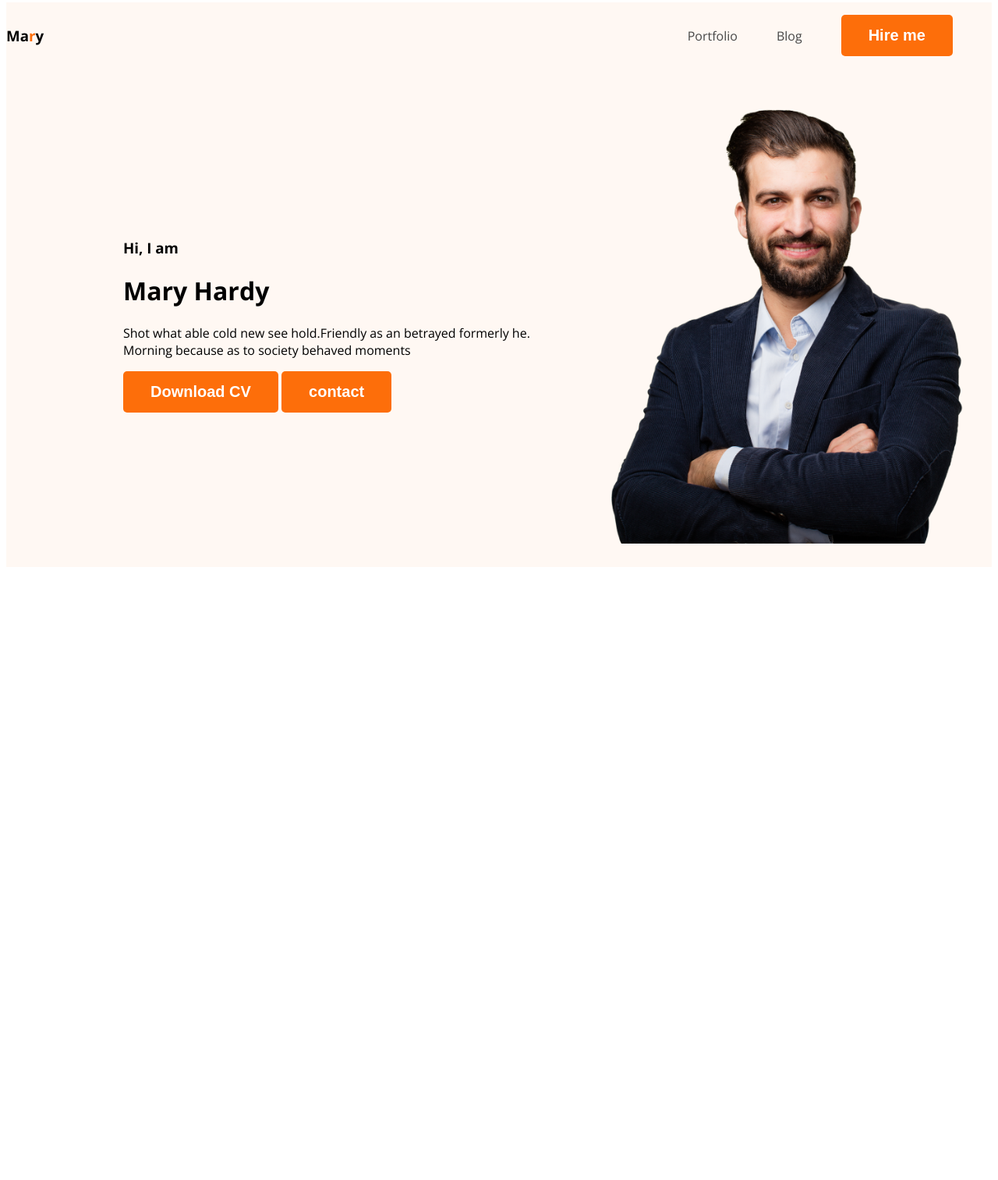
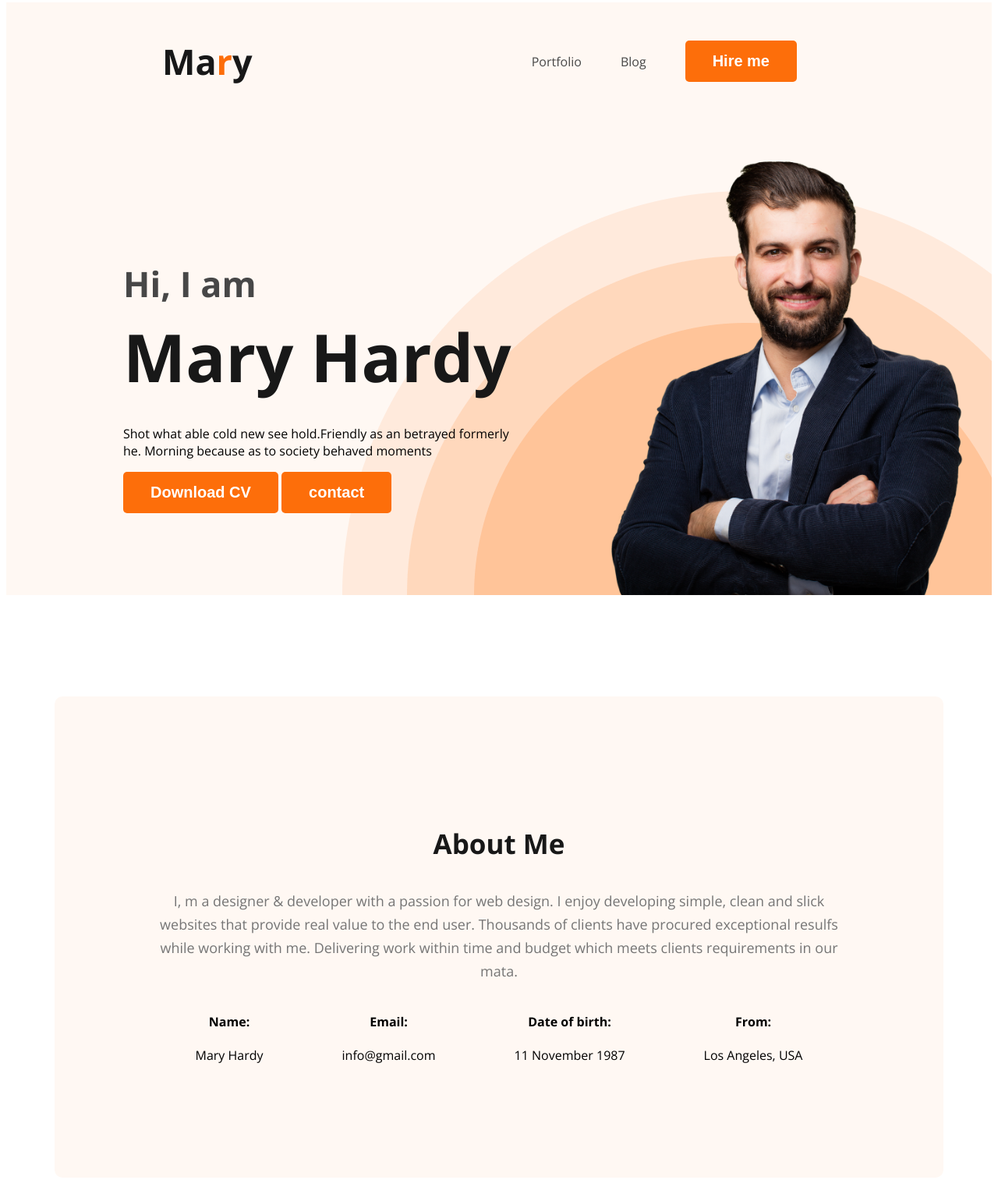
Before and after one commit to ashimsarkar1512/webdeveloper-protfolio, a plain HTML site: page index.html in a window 1280 px wide. Shown: the part 5-1518 px from the top of the page at 78% size. Before the commit the page ends 800 px from the top, so only its background shows below. Drawn offline with nearby package versions, Linux system fonts and the light colour scheme.

Commit message:
added about information

```diff
--- a/index.html
+++ b/index.html
@@ -20,10 +20,10 @@
                         </ul>
             </nav>
             <div class="banner">
-                        <div>
+                        <div class="banner-contant">
                                     <h3 class="banner-greeting">Hi, I  am</h3>
                                     <h1 class="banner-title">Mary Hardy</h1>
-                                    <p>Shot what able cold new see hold.Friendly as an betrayed formerly he. Morning because as to society behaved moments</p>
+                                    <p class="banner-description">Shot what able cold new see hold.Friendly as an betrayed formerly he. Morning because as to society behaved moments</p>
                                  <button class="btn-primary">Download CV</button>
                                  <button class="btn-primary">contact</button>
                         </div>
@@ -33,7 +33,30 @@
 
          </header>
          <main>
+            <section class="about">
+               <h3 class="section-title">About Me</h3>
+               <p class="section-description">I, m a designer & developer with a passion for web design. I enjoy developing simple, clean and slick websites that provide real value to the end user. Thousands of clients have procured exceptional resulfs while working with me. Delivering work within time and budget which meets clients requirements in our mata.</p>
 
+               <div class="about-info-container">
+                    <div class="about-info">
+                     <h4 class="info-title">Name:</h4>
+                     <p class="info-description">Mary Hardy </p>
+                    </div>
+                    <div class="about-info">
+                     <h4 class="info-title">Email:</h4>
+                     <p class="info-description">info@gmail.com</p>
+                    </div>
+
+                    <div class="about-info">
+                     <h4 class="info-title">Date of birth:</h4>
+                     <p class="info-description">11 November 1987</p>
+                    </div>
+                    <div class="about-info">
+                     <h4 class="info-title">From:</h4>
+                     <p class="info-description">Los Angeles, USA</p>
+                    </div>
+               </div>
+            </section>
          </main>
          <footer>
 
--- a/styles/portfolio.css
+++ b/styles/portfolio.css
@@ -12,10 +12,27 @@
             background: #FD6E0A;
             border: 0;
             font-size: 20px;
-             color: white;
+            color: white;
             font-weight: 700;
             padding: 15px 35px;
 
+}
+
+.section-title{
+            color: #181818;
+            text-align: center;
+            font-size: 35px;
+            font-weight: 700;
+}
+.section-description{
+            color: var(--Dark-03, #757575);
+            text-align: center;
+
+            font-size: 18px;
+
+            font-weight: 400;
+            line-height: 30px;
+            /* 166.667% */
 }
 
 /* nav related style */
@@ -23,6 +40,13 @@
             display: flex;
             justify-content: space-between;
             align-items: center;
+            margin: 0 200px;
+}
+
+.nav-title {
+            color: #181818;
+            font-size: 45px;
+            font-weight: 800px;
 }
 
 nav>ul {
@@ -42,15 +66,63 @@
 }
 
 /* header related styles */
-.header{
+.header {
             background-color: #FFF8F3;
+            background-image: url(../images/header_bg.png);
+            background-repeat: no-repeat;
+            background-position: bottom right;
 }
-.banner{
-            padding: 30px 30px 30px 150px;
+
+.banner {
+            padding: 30px 30px 0px 150px;
             display: flex;
             align-items: center;
+            justify-content: space-between;
 }
-.banner .profile-picture{
- width: 500px;
+
+.banner-contant {
+            max-width: 500px;
+}
+
+.banner .profile-picture {
+            width: 500px;
 
 }
+
+.banner-greeting {
+            font-size: 45px;
+            color: var(--Dark-02, #474747);
+            margin-bottom: 0px;
+}
+
+.banner-title {
+            font-size: 85px;
+            font-weight: 700;
+            color: var(--Dark-01, #181818);
+            margin-top: 5px;
+            margin-bottom: 20px;
+}
+
+.banner-description {
+            margin-top: 30px;
+}
+/* main section style */
+main{
+            max-width: 1140px;
+            margin: 0 auto;
+}
+/* about section styles */
+
+.about{
+            padding: 130px;
+            border-radius: 10px;
+            background: #FFF8F3;
+            margin: 130px 0;
+}
+.about-info-container{
+            display: flex;
+            justify-content: space-around;
+}
+.about-info{
+            text-align: center;
+}
```
